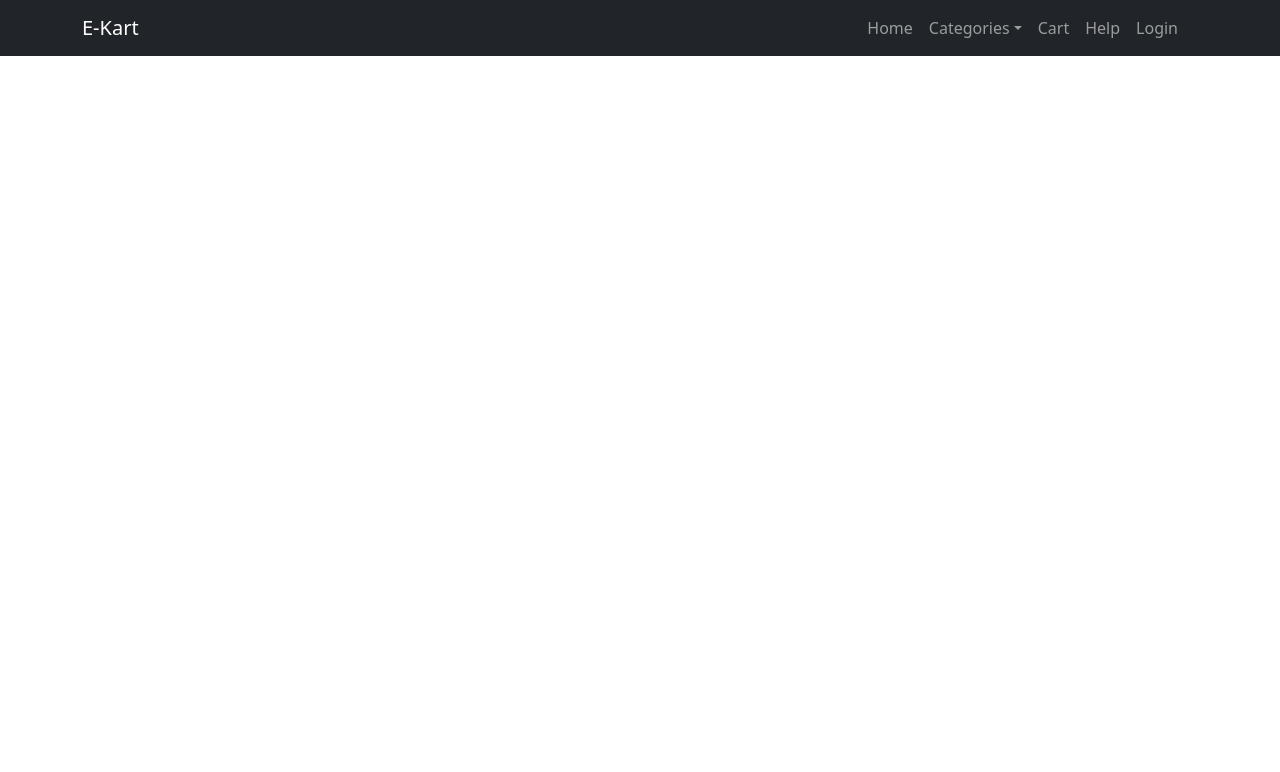
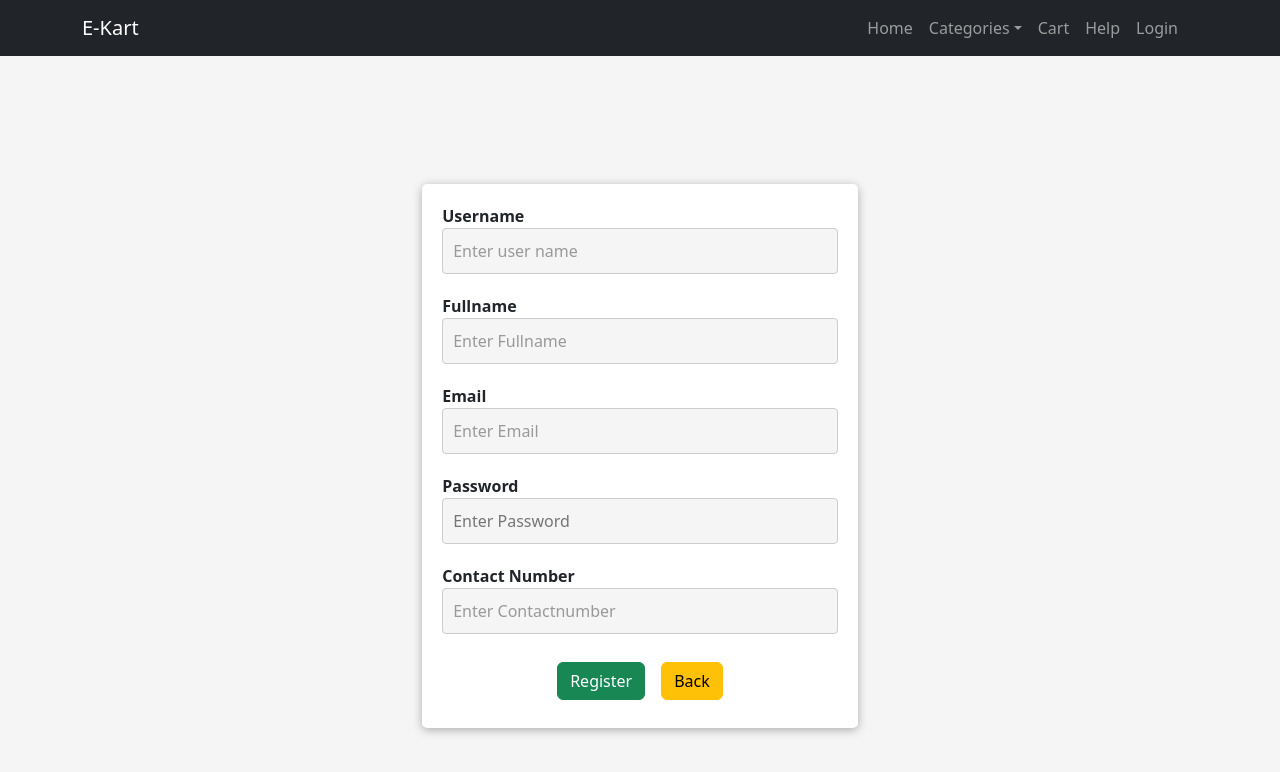
Before and after one commit to RatnajiGuptha/EKart, a React (Create React App) app in the folder ui/ui-frontend/: page /registration in a window 1280 px wide. Shown: the top 772 px of the page. Built offline with nearby package versions, Linux system fonts and the light colour scheme.

Commit message:
registartion from validation added

```diff
--- a/ui/ui-frontend/package.json
+++ b/ui/ui-frontend/package.json
@@ -22,6 +22,7 @@
     "react-router-dom": "^6.11.1",
     "react-scripts": "5.0.1",
     "swiper": "^9.2.4",
+    "validator": "^13.9.0",
     "web-vitals": "^2.1.4"
   },
   "scripts": {
--- a/ui/ui-frontend/src/App.js
+++ b/ui/ui-frontend/src/App.js
@@ -96,7 +96,7 @@ function App() {
           <Route path='/addFootWear' element={<AddFootWearModule />}></Route>
           <Route path='/addToys' element={<AddToysProducts />}></Route>
 
-          <Route path='/registrationPage' element={<Registrationpage />}></Route>
+          <Route path='/registration' element={<Registrationpage />}></Route>
 
           <Route path='/fashionProductsList' element={<ListFashionDetails />}></Route>
         </Routes>
--- a/ui/ui-frontend/src/Services/SecurityService.jsx
+++ b/ui/ui-frontend/src/Services/SecurityService.jsx
@@ -1,13 +1,24 @@
 import axios from "axios";
 
-const BASE_URL = "http://localhost:8400/";
+const BASE_URL = "http://localhost:8400";
 
 class SecurityService {
 
     loginUser(login) {
-        return axios.post(BASE_URL + "login", login)
+        return axios.post(BASE_URL + "/login", login);
     }
 
+    addUser(user) {
+        return axios.post(BASE_URL + "/addUser", user);
+    }
+
+    getUserByUsername(username) {
+        return axios.get(BASE_URL + "/getUserName/" + username)
+    }
+
+    getUserByEmail(email) {
+        return axios.get(BASE_URL + "/getUserByMail/" + email)
+    }
 }
 
 export default new SecurityService();
--- a/ui/ui-frontend/src/StyleSheets/Login.css
+++ b/ui/ui-frontend/src/StyleSheets/Login.css
@@ -1,5 +1,4 @@
 .login-page {
-  height: 100vh;
   display: flex;
   justify-content: center;
   align-items: center;
@@ -8,7 +7,8 @@
 
 .forms {
   text-align: start;
-  max-width: 400px;
+  max-width: 600px;
+
   padding: 20px;
   background-color: #fff;
   border-radius: 5px;
@@ -57,6 +57,7 @@
 .signup-button {
   background-color: #ffc107;
   border-color: #ffc107;
+  color: black;
   border-radius: 4px;
   font-weight: bold;
   padding: 5px;
@@ -67,3 +68,8 @@
   background-color: #e0a800;
   border-color: #d39e00;
 }
+
+.login-page span {
+  color: orangered;
+  margin-top: 0px;
+}
--- a/ui/ui-frontend/src/components/SecurityModules/LoginPage.jsx
+++ b/ui/ui-frontend/src/components/SecurityModules/LoginPage.jsx
@@ -1,6 +1,6 @@
 import React, { useState } from 'react';
 import "../../StyleSheets/Login.css"
-import { useNavigate } from "react-router-dom";
+import { useNavigate, Link } from "react-router-dom";
 import SecurityService from "../../Services/SecurityService";
 
 function LoginPage() {
@@ -40,7 +40,10 @@ function LoginPage() {
                 </label>
                 <div className='text-center'>
                     <button type='submit' className='login-button' >  Login </button>
-                    <button className='signup-button'> Sign Up</button>
+                    <Link to="/registration">
+                        <button className='signup-button'> Sign Up</button>
+                    </Link>
+
                 </div>
             </form>
 
--- a/ui/ui-frontend/src/components/SecurityModules/RegistrationPage.jsx
+++ b/ui/ui-frontend/src/components/SecurityModules/RegistrationPage.jsx
@@ -1,41 +1,156 @@
-import React, { useState } from "react";
-import "../../StyleSheets/Registration.css";
-export const Registrationpage = (props) => {
-    const [Username, setUsername] = useState('');
-    const [Fullname, setFullname] = useState('');
-    const [Email, setEmail] = useState('');
-    const [Password, setPassword] = useState('');
-    const [Contactnumber, setContactnumber] = useState('');
+import React, { useEffect, useState } from "react";
+import { Link } from "react-router-dom";
+import "../../StyleSheets/Login.css";
+import SecurityService from "../../Services/SecurityService";
+
+function Registrationpage() {
+
+    const [registerData, setRegisterData] = useState({
+        userName: '',
+        fullName: '',
+        email: '',
+        password: '',
+        contactNumber: ''
+    })
+
+    const [errors, setErrors] = useState({});
+
+    const handleChange = (e) => {
+        const { name, value } = e.target;
+        setRegisterData((prevData) => ({
+            ...prevData,
+            [name]: value,
+        }));
+    }
 
 
-    const handleSubmit = (e) => {
+    const validateForm = async () => {
+        let valid = true;
+        const newError = {};
+
+        const userNameExists = await SecurityService.getUserByUsername(registerData.userName)
+
+        console.log(userNameExists.data);
+        if (!registerData.userName || registerData.userName.trim().length < 4) {
+            newError.userName = 'User name should have at least 5 characters';
+            valid = false;
+        } else if (userNameExists) {
+            newError.userName = 'User name alredy exists';
+            valid = false;
+        }
+
+        if (!registerData.fullName || registerData.fullName.trim().length < 3) {
+            newError.fullName = 'Full name should have at least 3 characters';
+            valid = false;
+        } else if (!/^[a-zA-Z ]+$/.test(registerData.fullName)) {
+            newError.fullName = 'Invalid Name';
+            valid = false;
+        }
+
+        const userEmailExists = await SecurityService.getUserByEmail(registerData.email);
+        if (!registerData.email || !registerData.email.trim()) {
+            newError.email = "Email is required";
+            valid = false;
+        } else if (!/\S+@\S+\.\S+/.test(registerData.email)) {
+            newError.email = "Invalid Email address"
+            valid = false;
+        } else if (userEmailExists) {
+            newError.email = "Email address already exists"
+            valid = false;
+        }
+
+        if (!registerData.contactNumber.trim() || registerData.contactNumber.trim().length !== 10) {
+            newError.contactNumber = 'Mobile number should have 10 digits'
+            valid = false;
+        } else if (!/^[0-9]+$/.test(registerData.contactNumber)) {
+            newError.contactNumber = 'Mobile number should have 10 digits'
+            valid = false;
+        }
+
+        if (!registerData.password || registerData.password.trim().length < 8) {
+            newError.password = 'Password should have at least 8 characters';
+            valid = false;
+        } else if (!/[a-zA-Z@#$%&.]/.test(registerData.password)) {
+            newError.password = 'Password should contian specical characterts(@#$%&)';
+            valid = false;
+        }
+
+        setErrors(newError);
+        return valid;
+    }
+
+    const handleRegister = async (e) => {
         e.preventDefault();
-        console.log(Email);
+        if (await validateForm()) {
+            SecurityService.addUser(registerData).then((res) => {
+                console.log(res.data);
+            })
+        }
     }
+
+
     return (
-        <div className="div-container">
-            <div className="auth-form-container">
-                <form className='Registration-form' onSubmit={handleSubmit}>
-                    <label htmlFor="Username">Username</label>
-                    <input value={Username} name="userName" onChange={(e) => setUsername(e.target.value)} placeholder="Enter  username" type="Username" id="Username" name="Username" />
+        <div className="login-page">
+            <form className='forms'>
+                <label >Username
+                    <input type="text"
+                        name="userName"
+                        placeholder="Enter user name"
+                        value={registerData.userName}
+                        onChange={handleChange}
+                    />
+                    {errors.userName && <span>{errors.userName}</span>}
+                </label>
 
-                    <label htmlFor="Fullname">Fullname</label>
-                    <input value={Fullname} name="fullName" onChange={(e) => setFullname(e.target.value)} placeholder="Enter  Fullname" type="Fullname" id="Fullname" name="Fullname" />
+                <label >Fullname
+                    <input type="text"
+                        name="fullName"
+                        placeholder="Enter Fullname"
+                        value={registerData.fullName}
+                        onChange={handleChange}
+                    />
+                    {errors.fullName && <span>{errors.fullName}</span>}
+                </label>
 
-                    <label htmlFor="Email">Email</label>
-                    <input value={Email} name="email" onChange={(e) => setEmail(e.target.value)} placeholder="Enter  Email" type="Email" id="Email" name="Email" />
+                <label >Email
+                    <input type="text"
+                        name="email"
+                        placeholder="Enter Email"
+                        value={registerData.email}
+                        onChange={handleChange}
+                    />
+                    {errors.email && <span>{errors.email}</span>}
+                </label>
 
-                    <label htmlFor="Password">Password</label>
-                    <input value={Password} name="password" onChange={(e) => setPassword(e.target.value)} placeholder="Enter Password" type="Password" id="Password" name="Password" />
+                <label >Password
+                    <input type="Password"
+                        name="password"
+                        placeholder="Enter Password"
+                        value={registerData.password}
+                        onChange={handleChange}
+                    />
+                    {errors.password && <span>{errors.password}</span>}
+                </label>
 
-                    <label htmlFor="Contactnumber">Contactnumber</label>
-                    <input value={Contactnumber} name="contactNumber" onChange={(e) => setContactnumber(e.target.value)} placeholder="Enter Contactnumber" type="Contactnumber" id="Contactnumber" name="Contactnumber" />
 
-                    <button className="register" type="submit">Register</button>
+                <label >Contact Number
+                    <input type="text"
+                        name="contactNumber"
+                        placeholder="Enter Contactnumber"
+                        value={registerData.contactNumber}
+                        onChange={handleChange}
+                    />
+                    {errors.contactNumber && <span>{errors.contactNumber}</span>}
+                </label>
 
-                </form>
-            </div>
-        </div>
+                <div className="text-center">
+                    <button className="btn btn-success m-2" type="submit" onClick={handleRegister}>Register</button>
+                    <Link to="/login">
+                        <button className="btn btn-warning m-2" > Back</button>
+                    </Link>
+                </div>
+            </form >
+        </div >
     )
 
 }
```
Also changed, not shown: 1 other file (tests, documents, lock files or other folders).
